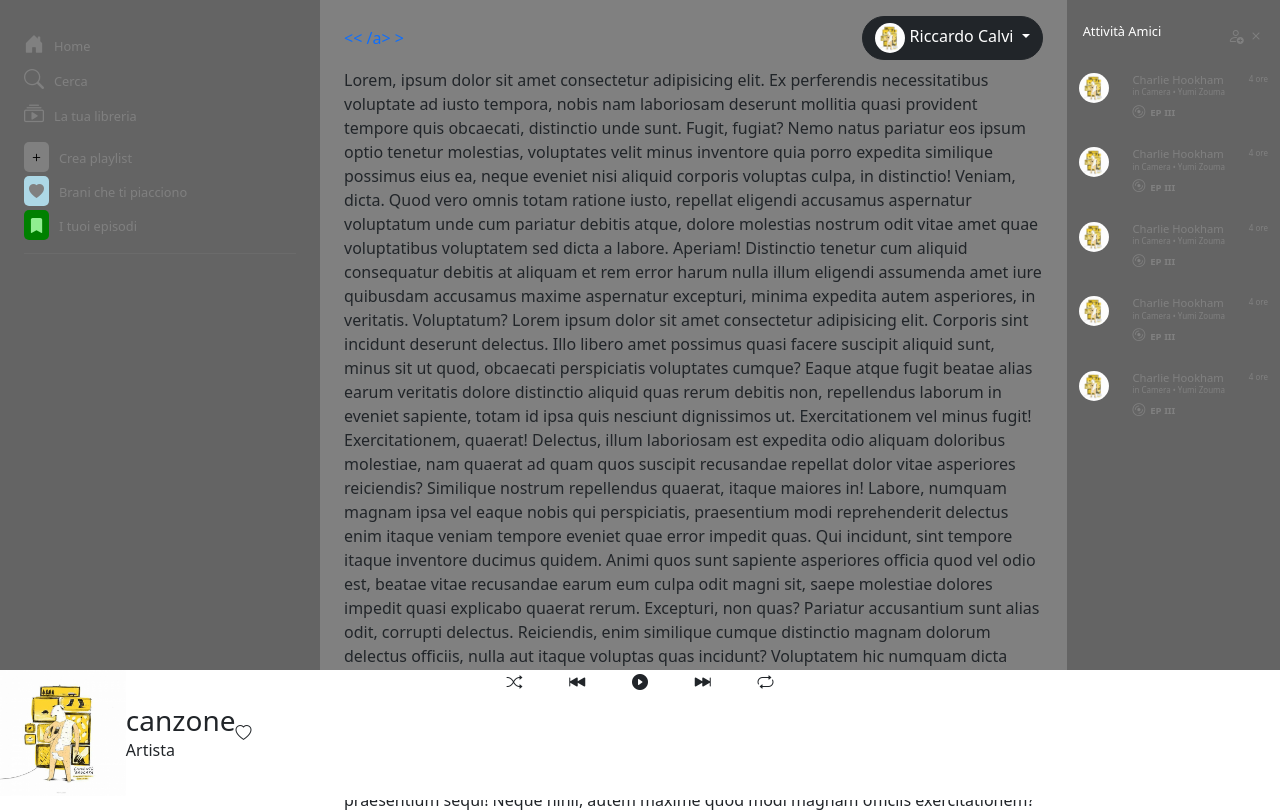
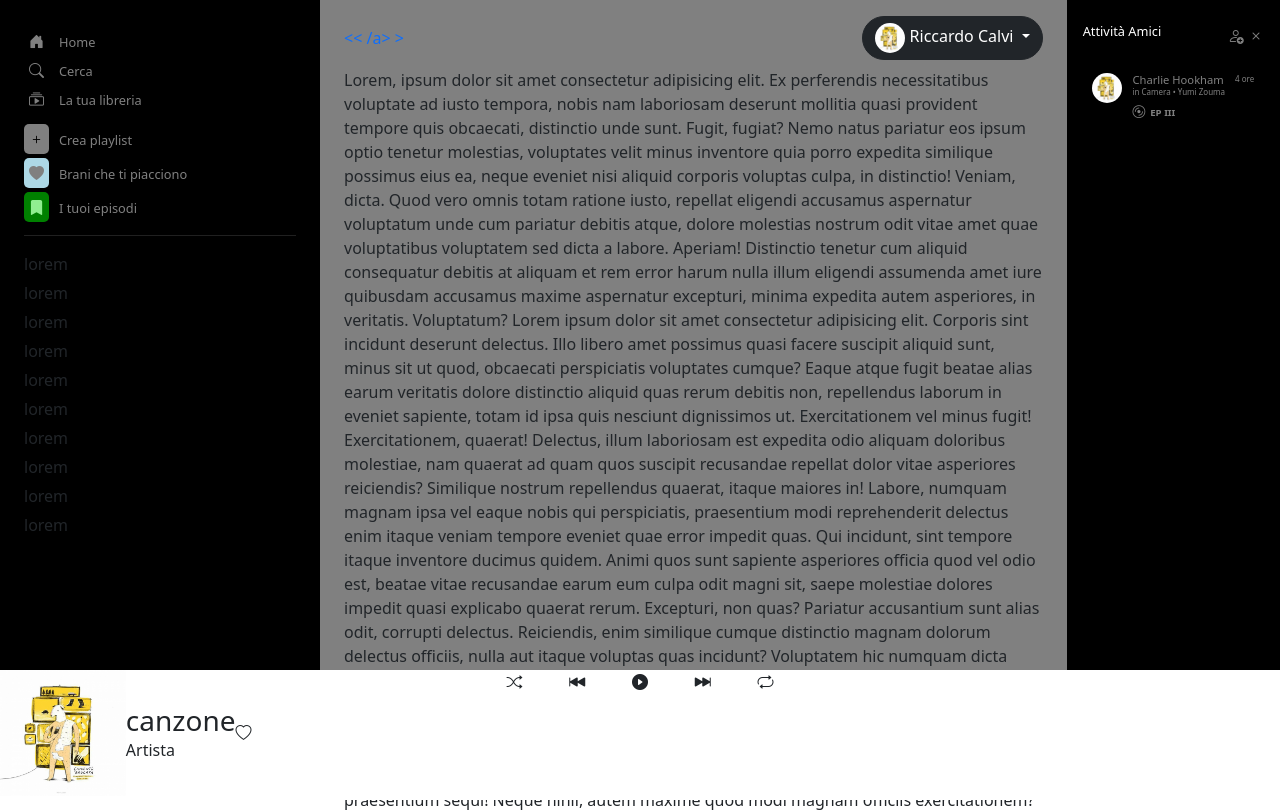
Before and after one commit to domenicofrau/epicode-bw2, a plain HTML site: page index.html in a window 1280 px wide. Shown: the top 810 px of the page. Drawn offline with nearby package versions, Linux system fonts and the light colour scheme.

Commit message:
Template => Fix Grafici

```diff
--- a/assets/scss/app.scss
+++ b/assets/scss/app.scss
@@ -1,7 +1,7 @@
 @import url("https://cdn.jsdelivr.net/npm/bootstrap-icons@1.10.2/font/bootstrap-icons.css");
 @import "variables";
 aside{
-    background-color: rgb(100, 100, 100);
+    background-color: black
 }
 footer{
     background-color: white;
@@ -40,7 +40,8 @@ a{
     i{
         margin-right: 10px;
         color: $grigio;
-        font-size: 20px;
+        font-size: 15px;
+        padding: 5px;
     }
     hr{
         color: $grigio;
@@ -55,7 +56,6 @@ a{
         }
         i{
             font-size: 15px;
-            padding: 5px;
             border-radius: 5px;
         }
         .cuore{
@@ -89,6 +89,7 @@ a{
         color: $grigio;
     }
     .amico{
+        justify-content: center;
         margin: 25px 0;
         color: $grigio;
         .amico_nome{
--- a/index.html
+++ b/index.html
@@ -47,16 +47,16 @@
             <hr>
             <section id="playlist">
                 <ul class="list-unstyled">
-                    <li><a href=""></a></li>
-                    <li><a href=""></a></li>
-                    <li><a href=""></a></li>
-                    <li><a href=""></a></li>
-                    <li><a href=""></a></li>
-                    <li><a href=""></a></li>
-                    <li><a href=""></a></li>
-                    <li><a href=""></a></li>
-                    <li><a href=""></a></li>
-                    <li><a href=""></a></li>
+                    <li><a href=""></a>lorem</li>
+                    <li><a href=""></a>lorem</li>
+                    <li><a href=""></a>lorem</li>
+                    <li><a href=""></a>lorem</li>
+                    <li><a href=""></a>lorem</li>
+                    <li><a href=""></a>lorem</li>
+                    <li><a href=""></a>lorem</li>
+                    <li><a href=""></a>lorem</li>
+                    <li><a href=""></a>lorem</li>
+                    <li><a href=""></a>lorem</li>
                 </ul>
             </section>
         </aside>
@@ -166,63 +166,7 @@
             <section>
 
                 <!----- Amico ----->
-                <div class="amico container d-flex justify-content-between">
-                    <div>
-                        <img src="assets/img/39425.jpg" alt="" class="amico_img rounded-circle">
-                    </div>
-                    <div>
-                        <h4 class="amico_nome m-0">Charlie Hookham</h4>
-                        <p class="amico_titolo m-0">in Camera • Yumi Zouma</p>
-                        <i class="bi bi-disc"></i><span class="amico_album ml-1">EP III</span>
-                    </div>
-                    <div>
-                        <p class="amico_tempo">4 ore</p>
-                    </div>
-                </div>
-                <!----- Amico ----->
-                <div class="amico container d-flex justify-content-between">
-                    <div>
-                        <img src="assets/img/39425.jpg" alt="" class="amico_img rounded-circle">
-                    </div>
-                    <div>
-                        <h4 class="amico_nome m-0">Charlie Hookham</h4>
-                        <p class="amico_titolo m-0">in Camera • Yumi Zouma</p>
-                        <i class="bi bi-disc"></i><span class="amico_album ml-1">EP III</span>
-                    </div>
-                    <div>
-                        <p class="amico_tempo">4 ore</p>
-                    </div>
-                </div>
-                <!----- Amico ----->
-                <div class="amico container d-flex justify-content-between">
-                    <div>
-                        <img src="assets/img/39425.jpg" alt="" class="amico_img rounded-circle">
-                    </div>
-                    <div>
-                        <h4 class="amico_nome m-0">Charlie Hookham</h4>
-                        <p class="amico_titolo m-0">in Camera • Yumi Zouma</p>
-                        <i class="bi bi-disc"></i><span class="amico_album ml-1">EP III</span>
-                    </div>
-                    <div>
-                        <p class="amico_tempo">4 ore</p>
-                    </div>
-                </div>
-                <!----- Amico ----->
-                <div class="amico container d-flex justify-content-between">
-                    <div>
-                        <img src="assets/img/39425.jpg" alt="" class="amico_img rounded-circle">
-                    </div>
-                    <div>
-                        <h4 class="amico_nome m-0">Charlie Hookham</h4>
-                        <p class="amico_titolo m-0">in Camera • Yumi Zouma</p>
-                        <i class="bi bi-disc"></i><span class="amico_album ml-1">EP III</span>
-                    </div>
-                    <div>
-                        <p class="amico_tempo">4 ore</p>
-                    </div>
-                </div>
-                <!----- Amico ----->
-                <div class="amico container d-flex justify-content-between">
+                <div class="amico container d-flex">
                     <div>
                         <img src="assets/img/39425.jpg" alt="" class="amico_img rounded-circle">
                     </div>
```
Also changed, not shown: assets/scss/app.css, 1 other file.
